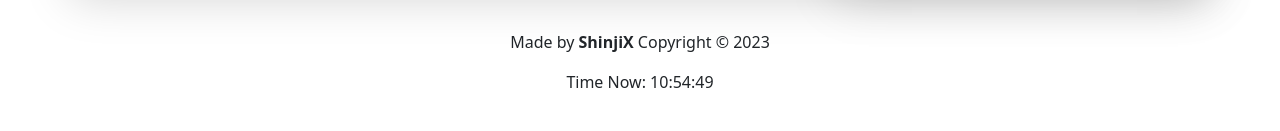
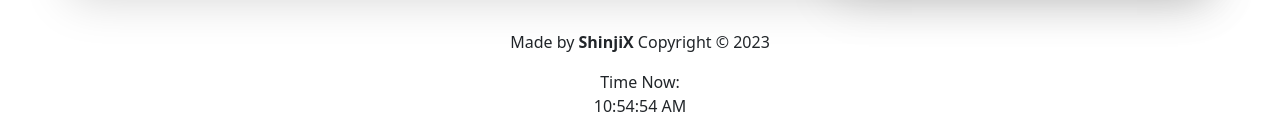
Before and after one commit to ShinjiX-Web/myreactapp, a React (Create React App) app: page / in a window 1280 px wide. Shown: the part 789-920 px from the top of the page. Before the commit the page ends 899 px from the top, so only its background shows below. Built offline with nearby package versions, Linux system fonts and the light colour scheme.

Commit message:
Version2.0

```diff
--- a/src/Footer.js
+++ b/src/Footer.js
@@ -1,4 +1,5 @@
 import './Footer.css';
+import DateTime from './datetime';
 
 const Footer = () => {
 
@@ -13,11 +14,13 @@ const Footer = () => {
             <p>
                 Made by <strong>ShinjiX</strong> Copyright &copy; {date.getFullYear()}
             </p>
-            <p>Time Now: {showTime}</p>
+            <p>Time Now: <DateTime></DateTime></p>
         </footer>
 
     )
 
+
 }
 
+
 export default Footer;
--- /dev/null
+++ b/src/datetime.js
@@ -0,0 +1,22 @@
+import React, { useState, useEffect } from 'react'
+
+export const DateTime = () => {
+
+    var [date, setDate] = useState(new Date());
+
+    useEffect(() => {
+        var timer = setInterval(() => setDate(new Date()), 1000)
+        return function cleanup() {
+            clearInterval(timer)
+        }
+
+    });
+
+    return (
+        <div>
+            {date.toLocaleTimeString()}
+        </div>
+    )
+}
+
+export default DateTime
```
